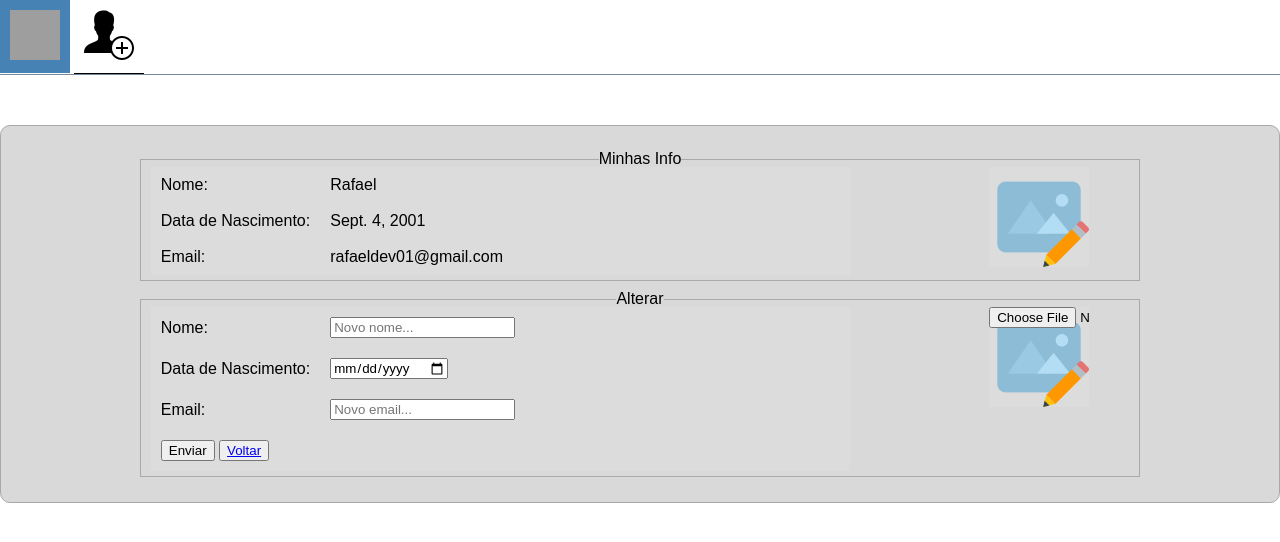
After one commit to rafaelleonan/projeto-django-e-vuejs, a Django app: page /lista/alterar/6 in a window 1280 px wide. The commit adds this page. Shown: the top 542 px of the page. Run offline with Django 3.2, Linux system fonts and the light colour scheme; data comes from the database, SQL or seed files in the repository; grey boxes are pictures that could not be loaded.

Commit message:
Pagina de Alterar feita, faltando a funcao d alterar

```diff
--- /dev/null
+++ b/homepage/templates/alterar.html
@@ -0,0 +1,45 @@
+{% extends 'base.html' %}
+{% block title %} Alterar dados {% endblock %}
+
+{% block main %}
+<fieldset class="fieldset-info">
+    <legend>Minhas Info</legend>
+    <table class="tabela-alterar">
+        <tr>
+            <td>Nome:</td><td>{{ usuario.nome }}</td>
+        </tr>
+        <tr>
+            <td>Data de Nascimento:</td><td>{{ usuario.data_nasc }}</td>
+        </tr>
+        <tr>
+            <td>Email:</td><td>{{ usuario.email }}</td>
+        </tr>
+    </table>
+    <div class="div-img">
+        <img src="{{ usuario.foto.url }}" alt="Foto perfil" class="img-perfil"/>
+    </div>
+</fieldset>
+<fieldset class="fieldset-info">
+    <legend>Alterar</legend>
+    <table class="tabela-alterar">
+        <tr>
+            <td>Nome:</td><td><input type="text" placeholder="Novo nome..."/></td>
+        </tr>
+        <tr>
+            <td>Data de Nascimento:</td><td><input type="date"/></td>
+        </tr>
+        <tr>
+            <td>Email:</td><td><input type="email" placeholder="Novo email..."/></td>
+        </tr>
+        <tr>
+            <td>
+                <button type="submit">Enviar</button>
+                <button><a href="/lista">Voltar</a></button>
+            </td>
+        </tr>
+    </table>
+    <div class="div-img">
+        <input type="file" class="img-perfil"/>
+    </div>
+</fieldset>
+{% endblock %}
--- a/homepage/templates/cadastro.html
+++ b/homepage/templates/cadastro.html
@@ -6,5 +6,6 @@
 {% csrf_token %}
     {{ form.as_p }}
 <input type="submit" value="Enviar">
+<button><a href="/lista">Voltar</a></button>
 </form>
 {% endblock %}
--- a/homepage/urls.py
+++ b/homepage/urls.py
@@ -2,7 +2,8 @@ from django.urls import path
 from . import views
 
 urlpatterns = [
-    path('', views.index, name='index'),
-    path('delete/<int:id>', views.delete, name='delete'),
-    path('cadastro', views.cadastro, name='cadastro')
+    path('lista/', views.lista, name='lista'),
+    path('lista/delete/<int:id>', views.delete, name='delete'),
+    path('lista/cadastro', views.cadastro, name='cadastro'),
+    path('lista/alterar/<int:id>', views.alterar, name='alterar')
 ]
--- a/homepage/views.py
+++ b/homepage/views.py
@@ -3,7 +3,7 @@ from .models import Usuario
 from .forms import FormUsuario
 
 
-def index(request):
+def lista(request):
     usuario = Usuario.objects.all()
     return render(request, "index.html", {"usuarios":usuario})
 
@@ -24,3 +24,7 @@ def cadastro(request):
     else:
         form = FormUsuario()
     return render(request, "cadastro.html", {"form":form})
+
+def alterar(request, id):
+    usuario = get_object_or_404(Usuario, pk=id)
+    return render(request, "alterar.html", {"usuario":usuario})
--- a/static/css/style.css
+++ b/static/css/style.css
@@ -10,8 +10,7 @@ html, body{
     width: 100%;
     position: relative;
     background-color: white;
-    padding:10px;
-    box-shadow: 2px 2px 10px black;
+    border-bottom: 1px solid lightslategray;
 }
 ul.menu{
     list-style: none;
@@ -19,22 +18,23 @@ ul.menu{
 }
 ul.menu li{
     display: inline-block;
-    padding:5px;
+    padding:10px;
     border-bottom:1px solid black;
     cursor: pointer;
 }
 ul.menu li:hover{
     display: inline-block;
-    padding:5px;
-    border-bottom:1px solid dodgerblue;
-    background-color: floralwhite;
+    padding:10px;
+    border-bottom:1px solid white;
+    background-color: steelblue;
     cursor: pointer;
 }
 .content{
-    width: 100%;
-    margin-top: 50px;
+    margin:50px auto;
     position: relative;
-    background-color: ghostwhite;
+    background-color: #d9d9d9;
+    border: 1px solid darkgray;
+    border-radius: 10px;
     padding: 15px;
 }
 img.icon{
@@ -44,7 +44,62 @@ img.icon{
 table.tabela{
     margin: 10px auto;
 }
-table.tabela td, th{
+table.tabela th, table.tabela td{
+    padding:20px;
+    vertical-align: middle;
+    text-align: center;
+    border-bottom: 1px solid darkgray;
+}
+table.tabela tr:hover{
+    padding: 20px;
+    vertical-align: middle;
+    text-align: center;
+    background-color: white;
+}
+.conf, th{
+    background-color: steelblue;
+    color:whitesmoke;
+}
+table.tabela-alterar{
+    position: relative;
+    width: 70%;
+    display:inline-block;
+    float:left;
+    left:10px;
+    background-color: gainsboro;
+}
+table.tabela-alterar td{
     padding:10px;
+    vertical-align: middle;
+    text-align: left;
+}
+.div-img{
+    position: relative;
+    vertical-align: middle;
+    display: inline-block;
+    width: 100px;
+    height: 100px;
+    float: right;
+    right:50px;
+    background-color: gainsboro;
+}
+img.img-perfil{
+    position: relative;
+    margin:0 auto;
+    width: 100%;
+    height: 100%;
+}
+fieldset.fieldset-info{
+    width: 80%;
+    margin: 10px auto;
+    padding-bottom:5px;
+    border: 1px solid darkgray;
+}
+legend{
     text-align: center;
 }
+input[type="file"].img-perfil{
+    width: 100px;
+    height: 100px;
+    background-image: url('../img/default.png');
+}
--- a/templates/base.html
+++ b/templates/base.html
@@ -11,8 +11,8 @@
 <body>
     <div class="header">
         <ul class="menu">
-            <li><a href="/"><img src="{% static 'img/logo.png' %}" alt="Home" class="icon"/></a></li>
-            <li><a href="cadastro"><img src="{% static 'img/cadastro.png' %}" alt="Cadastro" class="icon"/></a></li>
+            <li><a href="/lista" title="Home"><img src="{% static 'img/logo.png' %}" alt="Home" class="icon"/></a></li>
+            <li><a href="/lista/cadastro" title="Ir para Cadastro"><img src="{% static 'img/cadastro.png' %}" alt="Cadastro" class="icon"/></a></li>
         </ul>
     </div>
     <main class="content">
```
Also changed, not shown: homepage/templates/index.html (+5 -3 lines), static/img/alterar.png (added), static/img/default.png.
